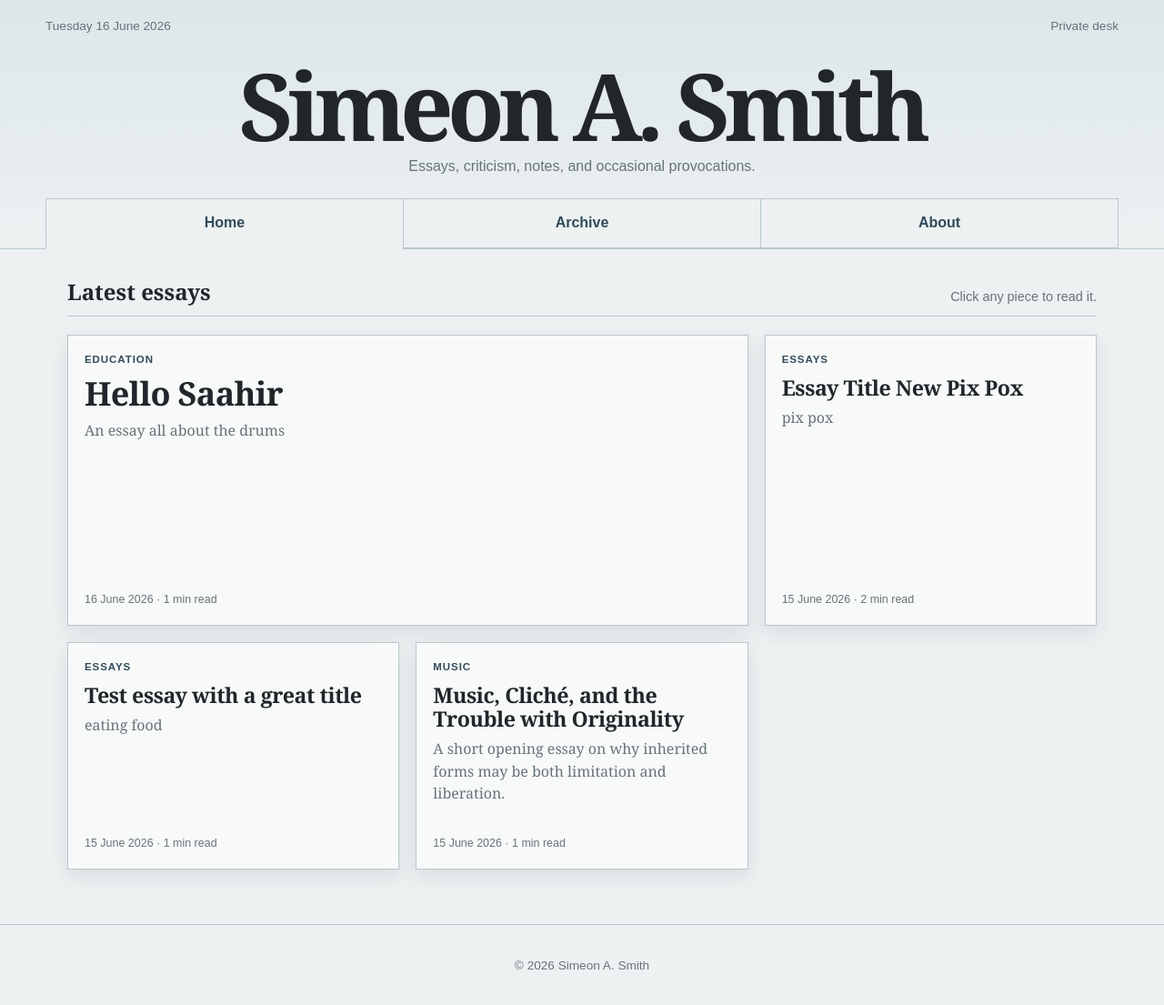
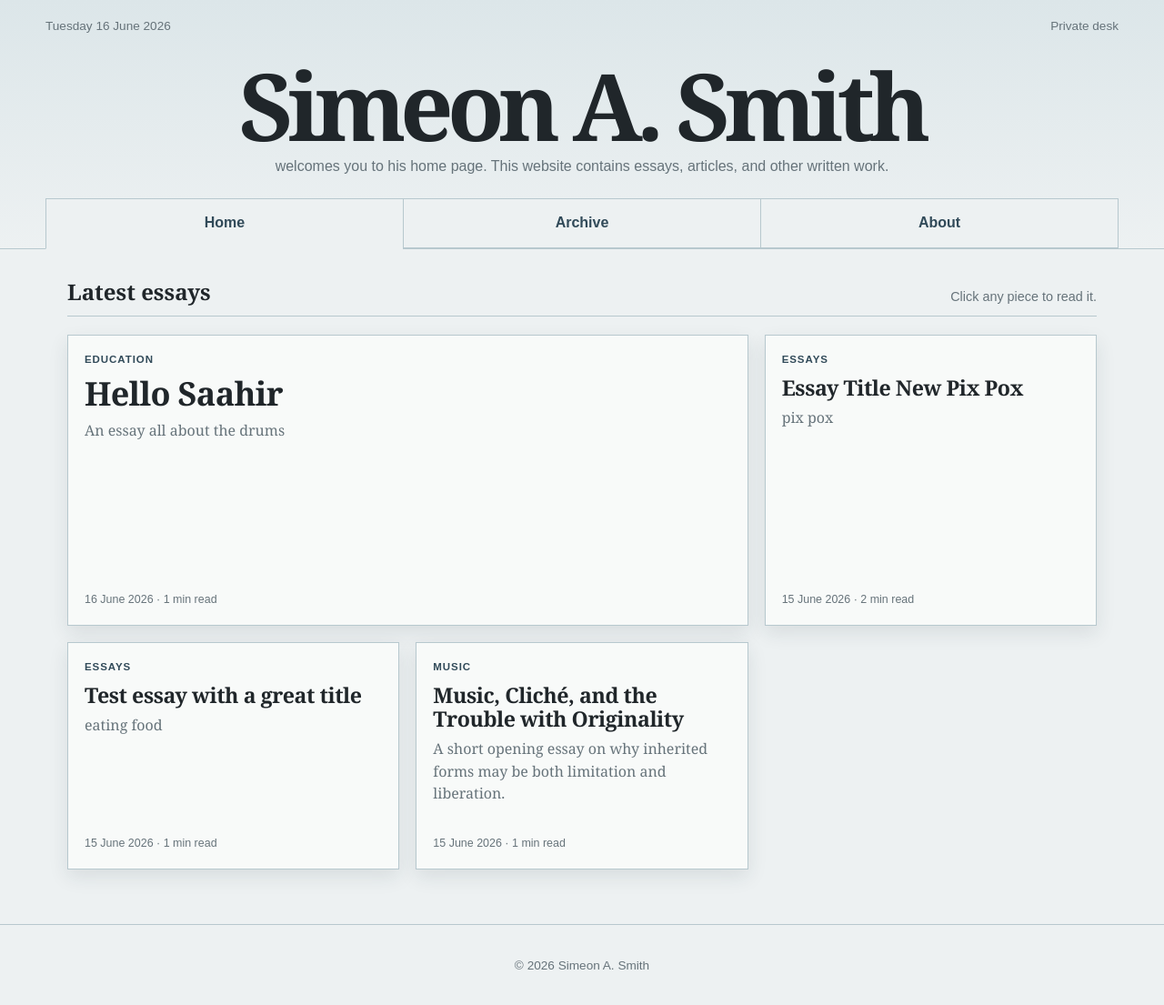
Before and after one commit to simeonasmith/sas, a Jekyll site: the page built from index.md, in a window 1280 px wide. Shown: the whole page at 91% size. Built offline with Jekyll 4.4.1, drawn with Linux system fonts in a browser that asks for light colours.

Commit message:
Revise site description in _config.yml
Updated the description in the configuration file to provide a more detailed overview of the website's content.

```diff
--- a/_config.yml
+++ b/_config.yml
@@ -1,5 +1,5 @@
 title: "Simeon A. Smith"
-description: "Essays, criticism, notes, and occasional provocations."
+description: "welcomes you to his home page. This website contains essays, articles, and other written work."
 url: ""
 baseurl: ""
 
```
